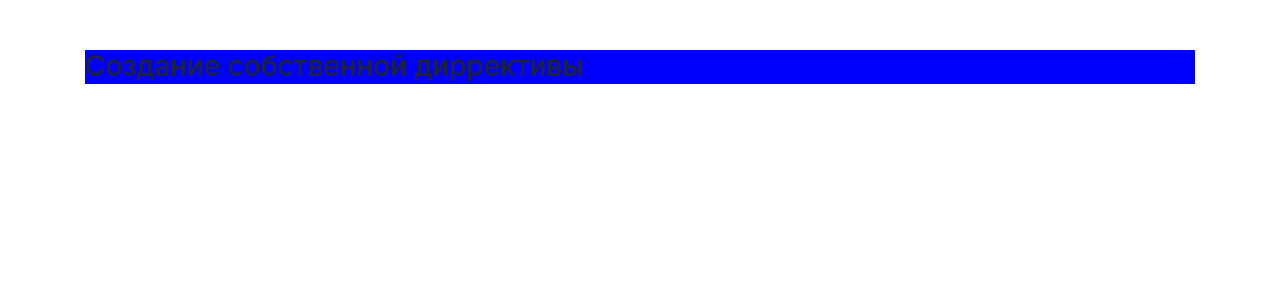
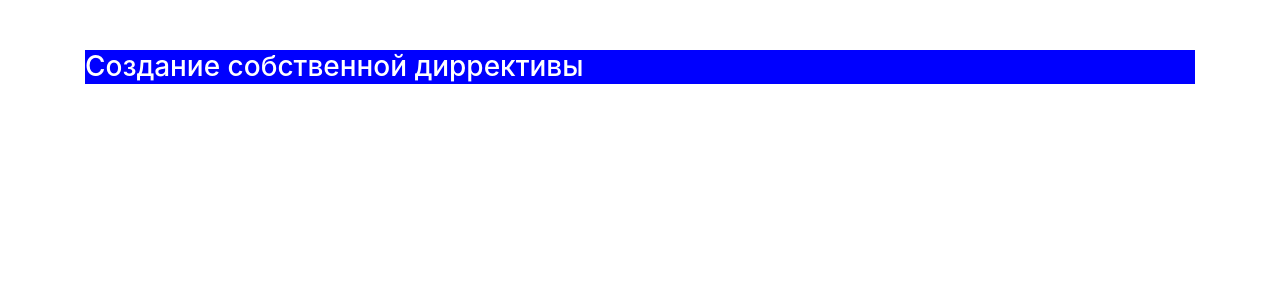
Before and after one commit to flalfalaen/udemy-angular, an Angular app: page / in a window 1280 px wide. Shown: the top 300 px of the page. Built offline with nearby package versions, Linux system fonts and the light colour scheme.

Commit message:
4.21 adding class to selector with Renderer2

```diff
--- a/src/app/app.component.css
+++ b/src/app/app.component.css
@@ -1,3 +1,3 @@
-/*.white-text {*/
-/*  color: #ffffff;*/
-/*}*/
+.white-text {
+  color: #ffffff;
+}
--- a/src/app/directives/background.directive.ts
+++ b/src/app/directives/background.directive.ts
@@ -10,7 +10,7 @@ export class BackgroundDirective implements OnInit {
   }
   ngOnInit(): void {
     this.renderer.setStyle(this.element.nativeElement, 'background-color', 'blue');
-    // this.renderer.addClass(this.element.nativeElement, 'white-text');
+    this.renderer.addClass(this.element.nativeElement, 'white-text');
     // this.element.nativeElement.style.backgroundColor = 'grey';
   }
 }
```
